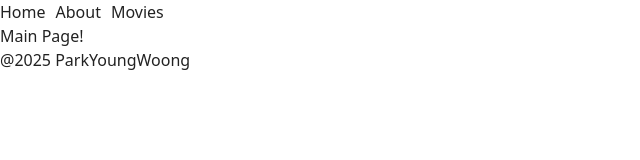
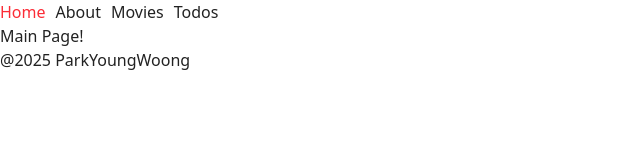
Before and after one commit to sang-yeon-kim/samsung-react-lecture, a React (Vite) app: page / in a window 1280 px wide. Shown: the top 160 px of the page, without its empty margins (0-640 px from the left). Built offline with nearby package versions, Linux system fonts and the light colour scheme.

Commit message:
05-15 17:00

```diff
--- a/src/components/Header.tsx
+++ b/src/components/Header.tsx
@@ -1,11 +1,22 @@
-import { Link } from 'react-router'
+import { NavLink } from 'react-router'
+
+const navigations = [
+  { to: '/', label: 'Home' },
+  { to: '/about', label: 'About' },
+  { to: '/movies', label: 'Movies' },
+  { to: '/todos', label: 'Todos' }
+]
 
 export default function Header() {
   return (
     <header className="flex gap-[10px]">
-      <Link to="/">Home</Link>
-      <Link to="/about">About</Link>
-      <Link to="/movies">Movies</Link>
+      {navigations.map(nav => (
+        <NavLink
+          to={nav.to}
+          className={({ isActive }) => (isActive ? 'text-red-500' : '')}>
+          {nav.label}
+        </NavLink>
+      ))}
     </header>
   )
 }
--- /dev/null
+++ b/src/components/todos/TodoCreator.tsx
@@ -0,0 +1,23 @@
+import { useTodoStore } from '@/stores/todo'
+
+export default function TodoCreator() {
+  const title = useTodoStore(state => state.title)
+  const setTitle = useTodoStore(state => state.setTitle)
+  const createTodo = useTodoStore(state => state.createTodo)
+
+  return (
+    <>
+      <input
+        type="text"
+        value={title}
+        onChange={e => setTitle(e.target.value)}
+        onKeyDown={e => {
+          if (e.key === 'Enter' && !e.nativeEvent.isComposing) {
+            createTodo()
+          }
+        }}
+      />
+      <button onClick={createTodo}>추가</button>
+    </>
+  )
+}
--- /dev/null
+++ b/src/components/todos/TodoList.tsx
@@ -0,0 +1,19 @@
+import { useEffect } from 'react'
+import { useTodoStore } from '@/stores/todo'
+
+export default function TodoList() {
+  const todos = useTodoStore(state => state.todos)
+  const fetchTodos = useTodoStore(state => state.fetchTodos)
+
+  useEffect(() => {
+    fetchTodos()
+  }, [])
+
+  return (
+    <div>
+      {todos.map(todo => (
+        <div key={todo.id}>{todo.title}</div>
+      ))}
+    </div>
+  )
+}
--- /dev/null
+++ b/src/routes/layouts/Empty.tsx
@@ -0,0 +1,9 @@
+import { Outlet } from 'react-router'
+
+export default function Default() {
+  return (
+    <>
+      <Outlet />
+    </>
+  )
+}
--- /dev/null
+++ b/src/routes/pages/Todos.tsx
@@ -0,0 +1,11 @@
+import TodoCreator from '@/components/todos/TodoCreator'
+import TodoList from '@/components/todos/TodoList'
+
+export default function Todos() {
+  return (
+    <>
+      <TodoCreator />
+      <TodoList />
+    </>
+  )
+}
--- /dev/null
+++ b/src/stores/todo.ts
@@ -0,0 +1,81 @@
+import { create } from 'zustand'
+import { combine } from 'zustand/middleware'
+import axios from 'axios'
+
+export type Todos = Todo[] // 할 일 목록
+export interface Todo {
+  id: string // 할 일 ID
+  order: number // 할 일 순서
+  title: string // 할 일 제목
+  done: boolean // 할 일 완료 여부
+  createdAt: string // 할 일 생성일
+  updatedAt: string // 할 일 수정일
+}
+
+export const useTodoStore = create(
+  combine(
+    {
+      title: '',
+      todos: [] as Todos
+    },
+    (set, get) => {
+      function setTitle(title: string) {
+        set({ title })
+      }
+      async function fetchTodos() {
+        const todos = await requestTodos({
+          method: 'GET'
+        })
+        set({ todos })
+      }
+      async function createTodo() {
+        const { title } = get()
+        await requestTodos({
+          method: 'POST',
+          data: {
+            title
+          }
+        })
+        await fetchTodos()
+      }
+      async function updateTodo(todo: Todo) {
+        await requestTodos({
+          todoId: todo.id,
+          method: 'PUT',
+          data: {
+            title: todo.title,
+            done: todo.done
+          }
+        })
+      }
+      return {
+        setTitle,
+        fetchTodos,
+        createTodo,
+        updateTodo
+      }
+    }
+  )
+)
+
+async function requestTodos({
+  todoId = '',
+  method,
+  data
+}: {
+  todoId?: string
+  method: 'GET' | 'POST' | 'PUT' | 'DELETE'
+  data?: unknown
+}) {
+  const { data: returnValue } = await axios({
+    url: `https://asia-northeast3-heropy-api.cloudfunctions.net/api/todos/${todoId}`,
+    method,
+    headers: {
+      'content-type': 'application/json',
+      apikey: 'KDT8_bcAWVpD8',
+      username: 'KDT8_ParkYoungWoong'
+    },
+    data
+  })
+  return returnValue
+}
```
Also changed, not shown: src/routes/index.tsx (+11 -0 lines).
